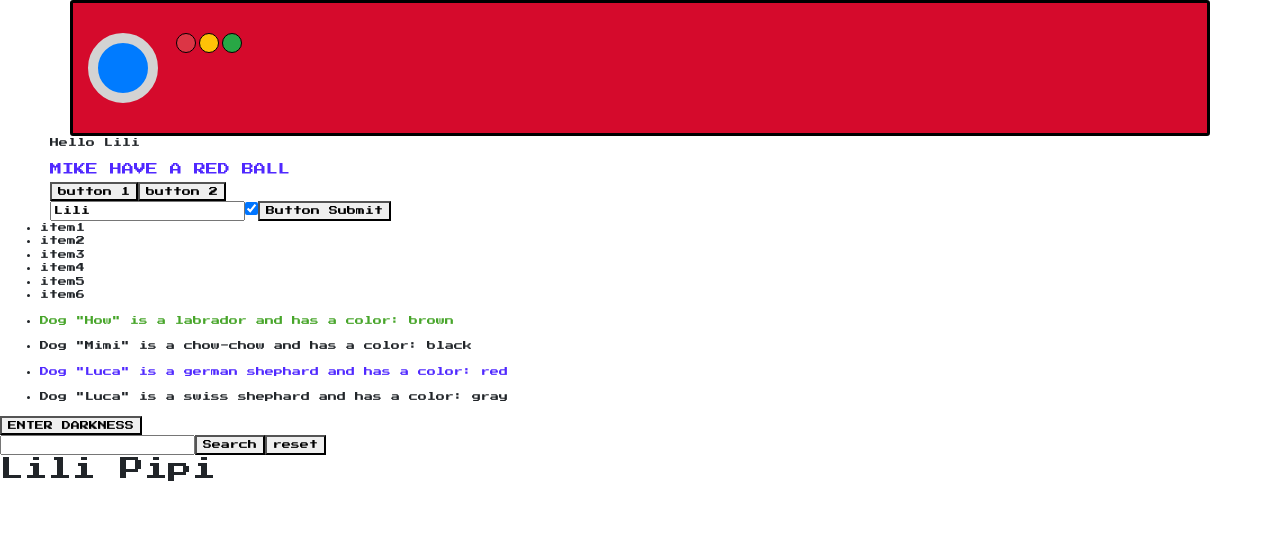
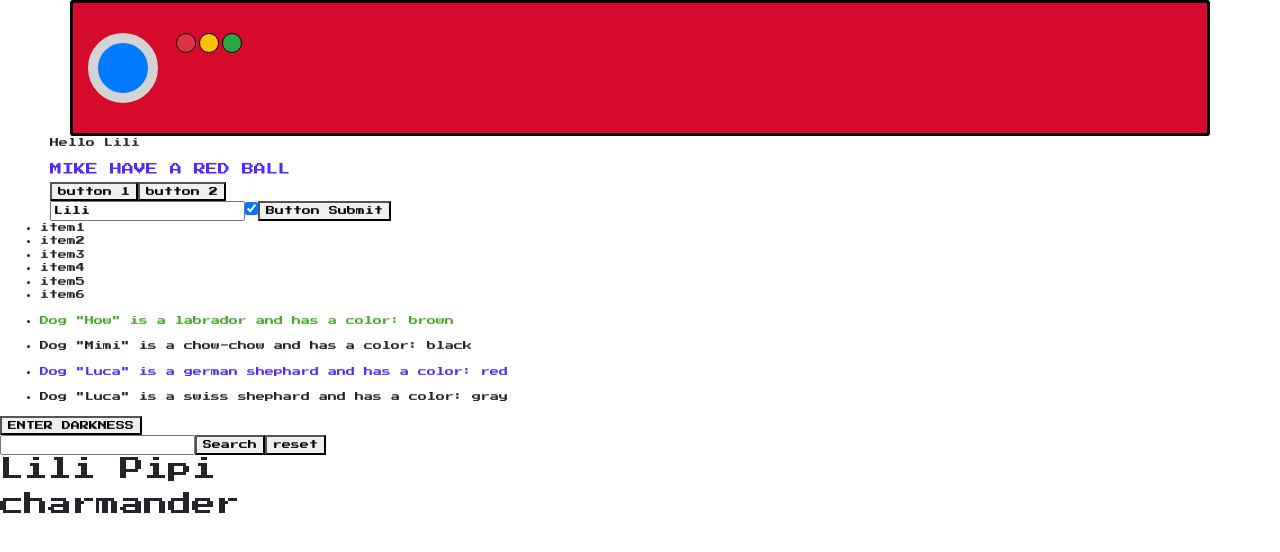
Before and after one commit to mswidzinska/vokedex-Complete, a Vue app: page /#/ in a window 1280 px wide. Shown: the top 552 px of the page. Built offline with nearby package versions, Linux system fonts and the light colour scheme.

Commit message:
computed

```diff
--- a/src/views/Home.vue
+++ b/src/views/Home.vue
@@ -51,6 +51,9 @@
       <button type="submit" @click.prevent="resetForm">reset</button>
     </form>
      <h2>{{ title }}</h2>
+       <h2 v-for="pokemon in fieryPokemons" :key="pokemon.index">
+      {{ pokemon }}
+    </h2>
   </div>
 </template>
 
@@ -68,6 +71,7 @@ export default {
       yellow: false,
       items: ["item1", "item2", "item3", "item4", "item5", "item6"],
       checked: true,
+      pokemons: ["charmander", "squirtle", "bulbasaur"],
       dogs: [
         { name: "How", type: "labrador", color: "brown" },
         { name: "Mimi", type: "chow-chow", color: "black" },
@@ -79,7 +83,10 @@ export default {
   computed: {
     title(){
       return this.name + ' ' + this.surname;
-    }
+    },
+    fieryPokemons() {
+      return this.pokemons.filter(this.isFiery);
+    },
   },
   methods: {
     resetForm() {
@@ -90,6 +97,9 @@ export default {
     },
     formSubmit() {
       alert(`Searched: ${this.searchQuery}`);
+    },
+     isFiery(value) {
+      return value.includes("char");
     },
   },
 };
```
